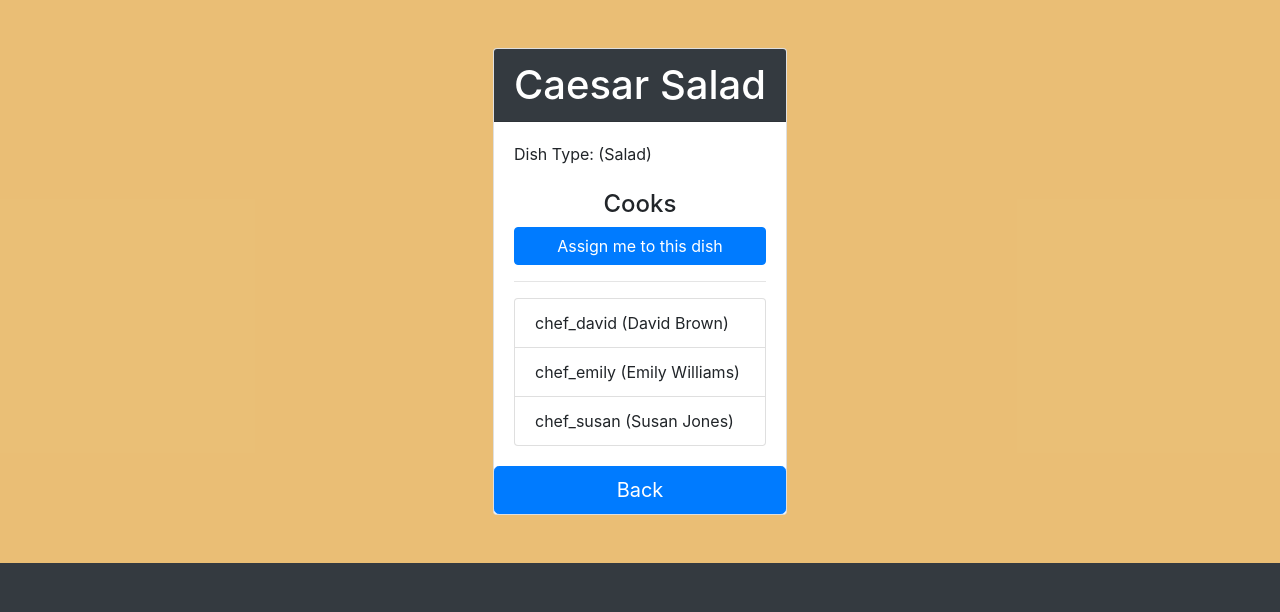
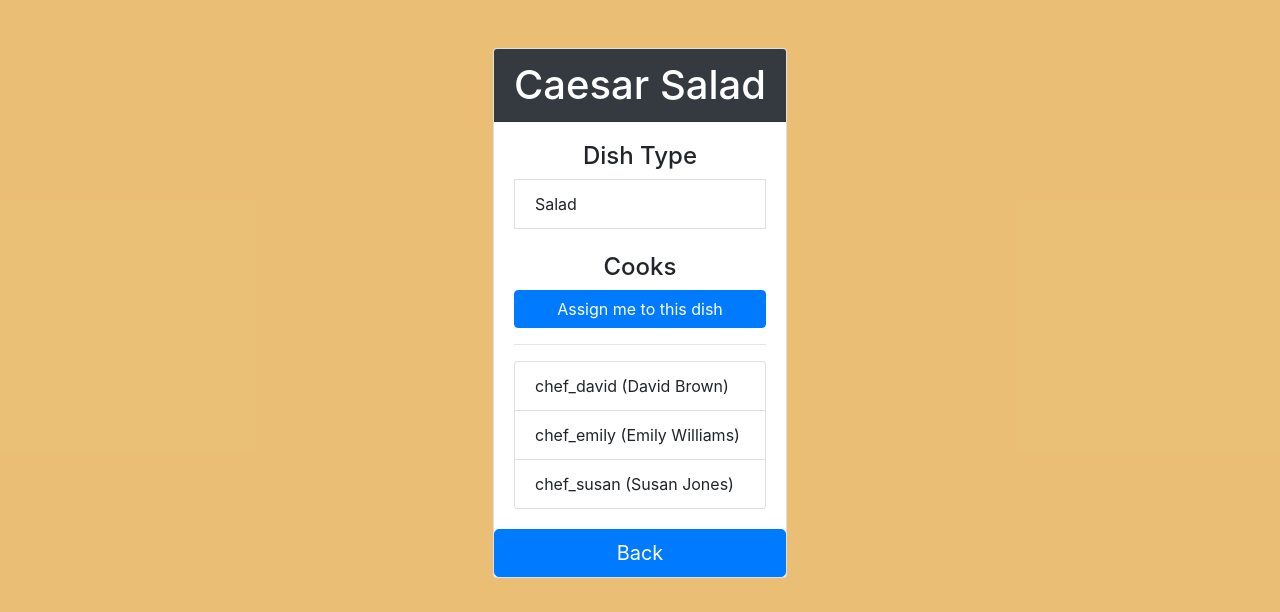
Before and after one commit to Ihor-MA/gastronomic-hub, a Django app: page /dishes/5/ in a window 1280 px wide. Shown: the part 56-668 px from the top of the page. Run offline with Django 4.2, Linux system fonts and the light colour scheme; a user stored in the database is signed in; data comes from the database, SQL or seed files in the repository; both versions use the stored data as it was after the commit.

Commit message:
changed dish type card appearance

```diff
--- a/templates/kitchen/dish_detail.html
+++ b/templates/kitchen/dish_detail.html
@@ -11,7 +11,9 @@
         </div>
 
         <div class="card-body">
-          <p>Dish Type: ({{ dish.dish_type.name }})</p>
+          <h4 class="text-center">Dish Type</h4>
+          <p class="list-group-item">{{ dish.dish_type.name }}</p>
+
           <h4 class="mt-4 text-center">Cooks</h4>
 
           {% if user in dish.cooks.all %}
```
Also changed, not shown: db.sqlite3.
